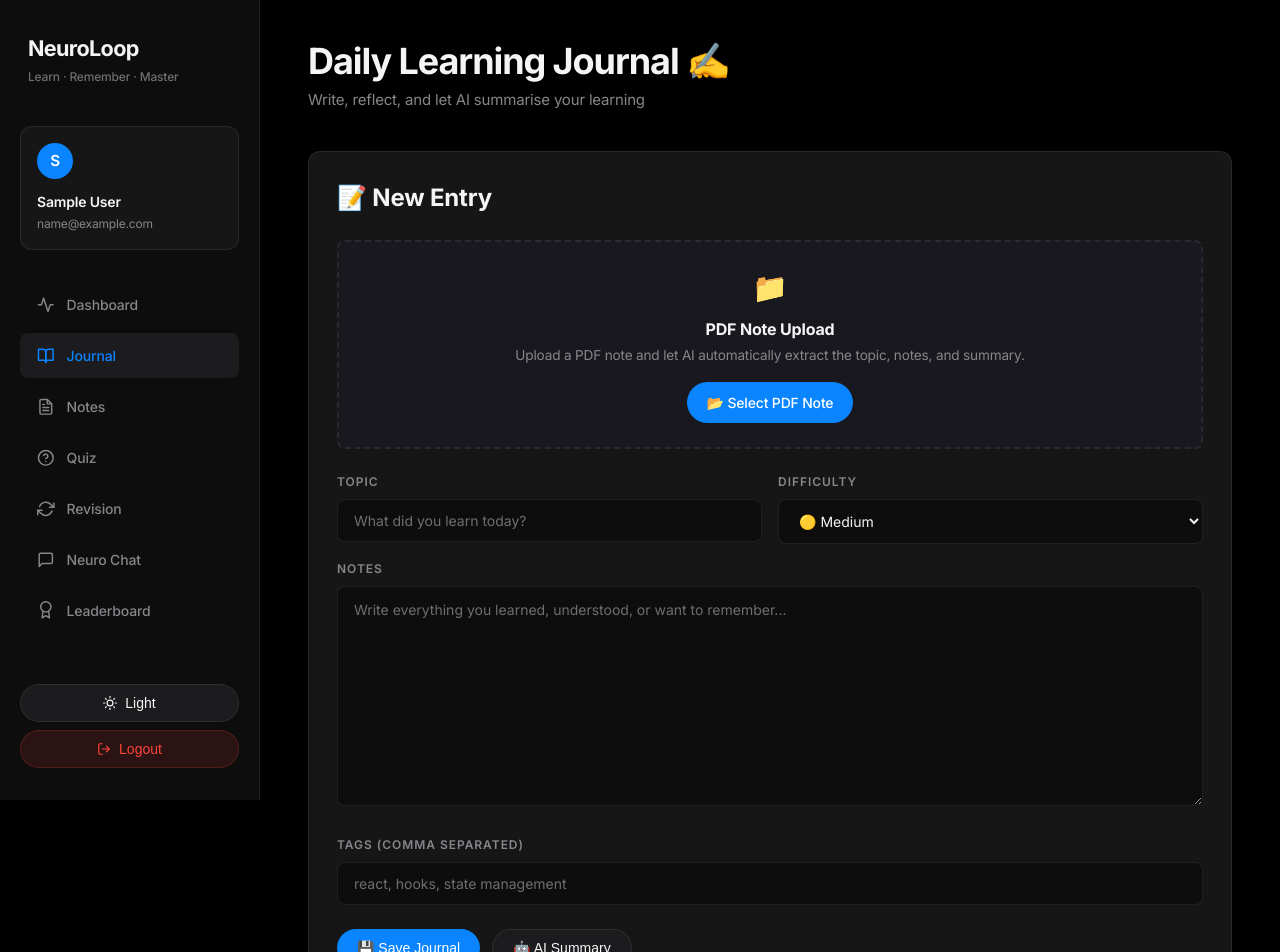
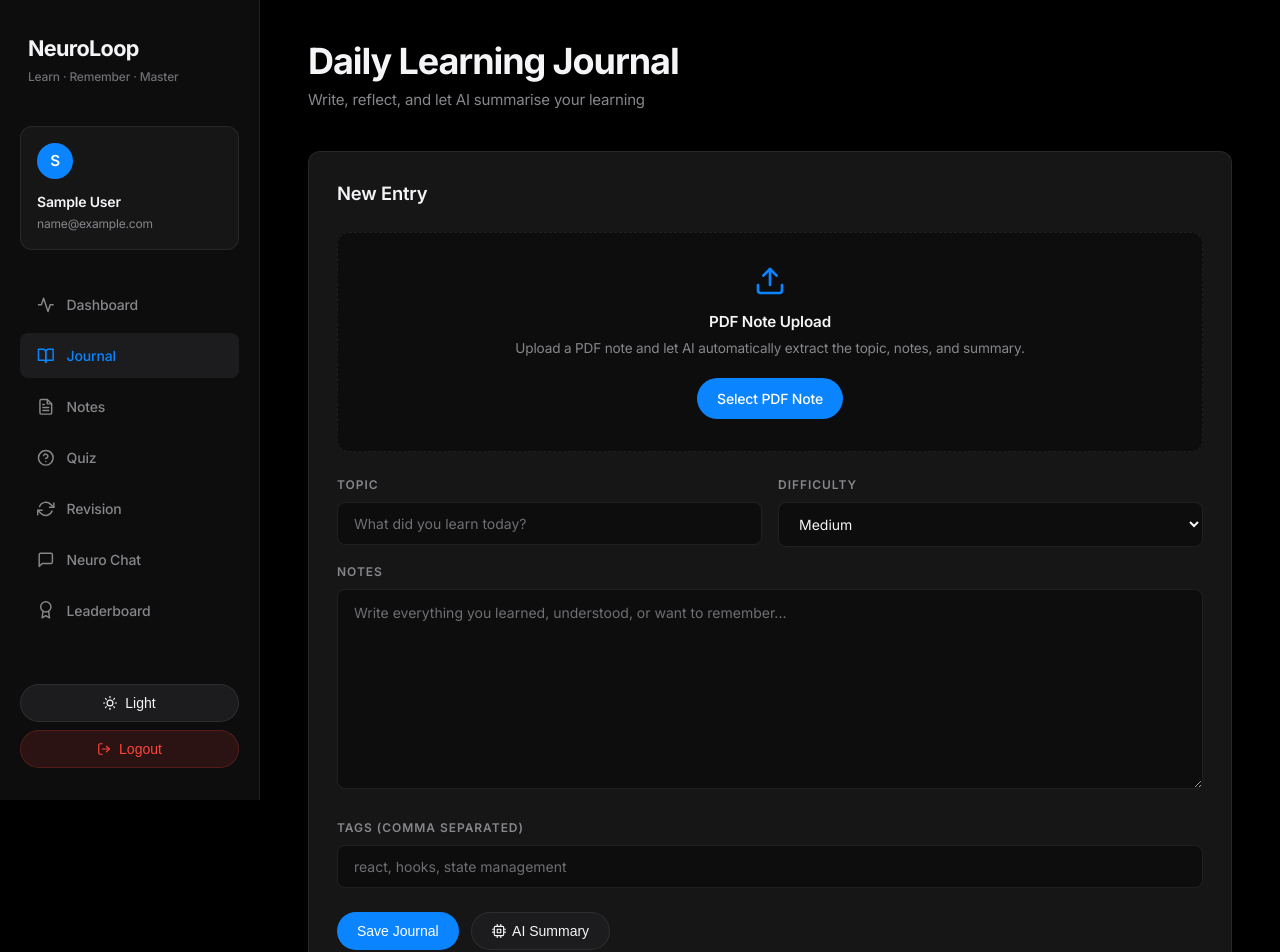
Before and after one commit to Vignesh132006/Neuroloop, a React (Vite) app in the folder client/: page /journal in a window 1280 px wide. Shown: the top 952 px of the page. Built offline with nearby package versions, Linux system fonts and the light colour scheme; no server answers; sample sign-in values are in the browser's storage.

Commit message:
feat(journal): remove emojis, add dot difficulty indicators and upload icon

```diff
--- a/client/src/pages/Journal.jsx
+++ b/client/src/pages/Journal.jsx
@@ -1,6 +1,13 @@
 import { useState, useEffect } from "react"
 import Sidebar from "../components/Sidebar"
 import api from "../api/axios"
+import {
+  FiBookOpen,
+  FiUpload,
+  FiEdit2,
+  FiTrash2,
+  FiCpu
+} from "react-icons/fi"
 
 export default function Journal() {
   const [topic, setTopic] = useState("")
@@ -44,11 +51,11 @@ export default function Journal() {
       }
       if (editId) {
         await api.put(`/notes/${editId}`, payload)
-        showToast("Journal updated! ✅")
+        showToast("Journal updated!")
         setEditId(null)
       } else {
         await api.post("/notes/add", payload)
-        showToast("Journal saved! 🎉")
+        showToast("Journal saved!")
       }
       setTopic(""); setNotes(""); setTags(""); setSummary(""); setDifficulty("medium")
       fetchJournals()
@@ -86,7 +93,7 @@ export default function Journal() {
     try {
       const res = await api.post("/ai/summary", { notes })
       setSummary(res.data.summary)
-      showToast("Summary generated! 🤖")
+      showToast("Summary generated!")
     } catch (e) {
       showToast("AI unavailable — try again", "error")
     } finally {
@@ -106,7 +113,7 @@ export default function Journal() {
     formData.append("pdf", file)
 
     setPdfLoading(true)
-    showToast("Parsing PDF and generating summary... ⏳", "info")
+    showToast("Parsing PDF and generating summary...", "info")
     try {
       const res = await api.post("/notes/upload-pdf", formData, {
         headers: { "Content-Type": "multipart/form-data" }
@@ -115,7 +122,7 @@ export default function Journal() {
       setTopic(res.data.topic || "")
       setNotes(res.data.text || "")
       setSummary(res.data.summary || "")
-      showToast("PDF parsed and summarized successfully! 📑")
+      showToast("PDF parsed and summarized successfully!")
     } catch (err) {
       showToast(err.response?.data?.error || "PDF upload failed", "error")
     } finally {
@@ -127,32 +134,32 @@ export default function Journal() {
     <div className="app-layout">
       <Sidebar />
       <main className="main-content fade-in">
-        {toast && <div className={`alert alert-${toast.type}`} style={{ position: "fixed", top: "1rem", right: "1rem", zIndex: 9999, maxWidth: "360px" }}>{toast.msg}</div>}
+        {toast && <div className={`alert alert-${toast.type}`} style={{ position: "fixed", top: "1.5rem", right: "1.5rem", zIndex: 9999, maxWidth: "360px" }}>{toast.msg}</div>}
 
         <div className="page-header">
-          <h1 className="page-title">Daily Learning Journal ✍️</h1>
+          <h1 className="page-title">Daily Learning Journal</h1>
           <p className="page-subtitle">Write, reflect, and let AI summarise your learning</p>
         </div>
 
         {/* Editor Card */}
         <div className="card mb-6">
-          <h2 style={{ fontWeight: 700, marginBottom: "1.5rem" }}>
-            {editId ? "✏️ Edit Entry" : "📝 New Entry"}
+          <h2 style={{ fontWeight: 600, fontSize: "1.15rem", marginBottom: "1.5rem" }}>
+            {editId ? "Edit Entry" : "New Entry"}
           </h2>
 
           {/* PDF Upload Section */}
           {!editId && (
             <div style={{
-              border: "2px dashed var(--border)",
-              borderRadius: "var(--radius-sm)",
-              padding: "1.5rem",
+              border: "1px dashed var(--border)",
+              borderRadius: "var(--radius)",
+              padding: "2rem",
               textAlign: "center",
               marginBottom: "1.5rem",
-              background: "rgba(139, 92, 246, 0.03)"
+              background: "var(--bg-secondary)"
             }}>
-              <div style={{ fontSize: "1.8rem", marginBottom: "0.5rem" }}>📁</div>
-              <h4 style={{ fontWeight: 700, marginBottom: "0.25rem" }}>PDF Note Upload</h4>
-              <p style={{ color: "var(--text-secondary)", fontSize: "0.85rem", marginBottom: "1rem" }}>
+              <FiUpload size={32} style={{ color: "var(--accent-blue)", marginBottom: "0.5rem" }} />
+              <h4 style={{ fontWeight: 600, fontSize: "0.95rem", marginBottom: "0.25rem" }}>PDF Note Upload</h4>
+              <p style={{ color: "var(--text-secondary)", fontSize: "0.85rem", marginBottom: "1.25rem" }}>
                 Upload a PDF note and let AI automatically extract the topic, notes, and summary.
               </p>
               <input
@@ -168,7 +175,7 @@ export default function Journal() {
                 className={`btn ${pdfLoading ? "btn-secondary" : "btn-primary"}`}
                 style={{ cursor: "pointer", display: "inline-flex", margin: "0 auto" }}
               >
-                {pdfLoading ? "Extracting..." : "📂 Select PDF Note"}
+                {pdfLoading ? "Extracting..." : "Select PDF Note"}
               </label>
             </div>
           )}
@@ -191,9 +198,9 @@ export default function Journal() {
                 value={difficulty}
                 onChange={(e) => setDifficulty(e.target.value)}
               >
-                <option value="easy">🟢 Easy</option>
-                <option value="medium">🟡 Medium</option>
-                <option value="hard">🔴 Hard</option>
+                <option value="easy">Easy</option>
+                <option value="medium">Medium</option>
+                <option value="hard">Hard</option>
               </select>
             </div>
           </div>
@@ -206,7 +213,7 @@ export default function Journal() {
               placeholder="Write everything you learned, understood, or want to remember..."
               value={notes}
               onChange={(e) => setNotes(e.target.value)}
-              style={{ minHeight: "220px" }}
+              style={{ minHeight: "200px" }}
             />
           </div>
 
@@ -222,10 +229,10 @@ export default function Journal() {
 
           <div style={{ display: "flex", gap: "0.75rem", flexWrap: "wrap" }}>
             <button id="journal-save" className="btn btn-primary" onClick={handleSave} disabled={loading}>
-              {loading ? "Saving..." : editId ? "✅ Update Entry" : "💾 Save Journal"}
+              {loading ? "Saving..." : editId ? "Update Entry" : "Save Journal"}
             </button>
-            <button className="btn btn-secondary" onClick={generateSummary} disabled={summaryLoading}>
-              {summaryLoading ? "Generating..." : "🤖 AI Summary"}
+            <button className="btn btn-secondary" onClick={generateSummary} disabled={summaryLoading} style={{ gap: "0.4rem" }}>
+              <FiCpu /> {summaryLoading ? "Generating..." : "AI Summary"}
             </button>
             {editId && (
               <button className="btn btn-danger" onClick={() => { setEditId(null); setTopic(""); setNotes(""); setSummary(""); }}>
@@ -237,7 +244,9 @@ export default function Journal() {
           {/* AI Summary Output */}
           {summary && (
             <div className="ai-output mt-4">
-              <div style={{ fontWeight: 700, marginBottom: "0.5rem" }}>🤖 AI Summary</div>
+              <div style={{ fontWeight: 600, marginBottom: "0.5rem", display: "flex", alignItems: "center", gap: "0.35rem" }}>
+                <FiCpu style={{ color: "var(--accent-purple)" }} /> AI Summary
+              </div>
               {summary}
             </div>
           )}
@@ -246,14 +255,14 @@ export default function Journal() {
         {/* Journal List */}
         <div>
           <div className="flex-between mb-4">
-            <h2 style={{ fontWeight: 700, fontSize: "1.25rem" }}>📚 Saved Entries</h2>
-            <span className="badge badge-purple">{journals.length} entries</span>
+            <h2 style={{ fontWeight: 600, fontSize: "1.15rem" }}>Saved Entries</h2>
+            <span className="badge badge-blue">{journals.length} entries</span>
           </div>
 
           {journals.length === 0 ? (
             <div className="card">
               <div className="empty-state">
-                <div className="empty-state-icon">📖</div>
+                <div className="empty-state-icon"><FiBookOpen size={32} /></div>
                 <h3>No journal entries yet</h3>
                 <p>Write your first entry above to get started</p>
               </div>
@@ -261,17 +270,18 @@ export default function Journal() {
           ) : (
             <div style={{ display: "flex", flexDirection: "column", gap: "1rem" }}>
               {journals.map((j) => (
-                <div key={j._id} className="card" style={{ borderLeft: "3px solid var(--accent-purple)" }}>
+                <div key={j._id} className="card" style={{ borderLeft: `3px solid var(--accent-${j.difficulty === "easy" ? "green" : j.difficulty === "hard" ? "pink" : "blue"})` }}>
                   <div className="flex-between mb-2">
-                    <h3 style={{ fontWeight: 700, fontSize: "1.05rem" }}>{j.topic}</h3>
+                    <h3 style={{ fontWeight: 600, fontSize: "1rem", color: "var(--text-primary)" }}>{j.topic}</h3>
                     <div style={{ display: "flex", gap: "0.5rem", alignItems: "center" }}>
-                      <span className={`badge badge-${j.difficulty === "easy" ? "green" : j.difficulty === "hard" ? "pink" : "blue"}`}>
+                      <span className={`badge badge-${j.difficulty === "easy" ? "green" : j.difficulty === "hard" ? "pink" : "blue"}`} style={{ display: "inline-flex", alignItems: "center", gap: "0.35rem" }}>
+                        <span className={`dot dot-${j.difficulty}`}></span>
                         {j.difficulty}
                       </span>
                       <span className="badge badge-purple">Rev: {j.revisionCount}</span>
                     </div>
                   </div>
-                  <p style={{ color: "var(--text-secondary)", fontSize: "0.9rem", marginBottom: "0.75rem", lineHeight: 1.7 }}>
+                  <p style={{ color: "var(--text-secondary)", fontSize: "0.875rem", marginBottom: "0.75rem", lineHeight: 1.6 }}>
                     {j.notes.length > 200 ? j.notes.slice(0, 200) + "..." : j.notes}
                   </p>
                   {(j.tags || []).length > 0 && (
@@ -280,8 +290,8 @@ export default function Journal() {
                     </div>
                   )}
                   {j.aiSummary && (
-                    <div style={{ background: "rgba(139,92,246,0.07)", border: "1px solid rgba(139,92,246,0.2)", borderRadius: "8px", padding: "0.75rem", fontSize: "0.85rem", marginBottom: "0.75rem", color: "var(--text-secondary)" }}>
-                      🤖 {j.aiSummary.slice(0, 150)}...
+                    <div style={{ background: "var(--bg-secondary)", border: "1px solid var(--border)", borderRadius: "8px", padding: "0.75rem", fontSize: "0.85rem", marginBottom: "0.75rem", color: "var(--text-secondary)" }}>
+                      AI Summary: {j.aiSummary.slice(0, 150)}...
                     </div>
                   )}
                   <div style={{ display: "flex", gap: "0.5rem", justifyContent: "space-between", alignItems: "center" }}>
@@ -289,8 +299,12 @@ export default function Journal() {
                       {new Date(j.createdAt).toLocaleDateString("en-US", { month: "short", day: "numeric", year: "numeric" })}
                     </span>
                     <div style={{ display: "flex", gap: "0.5rem" }}>
-                      <button className="btn btn-secondary btn-icon" onClick={() => handleEdit(j)} title="Edit">✏️</button>
-                      <button className="btn btn-danger btn-icon" onClick={() => handleDelete(j._id)} title="Delete">🗑️</button>
+                      <button className="btn btn-secondary btn-icon" onClick={() => handleEdit(j)} title="Edit">
+                        <FiEdit2 size={14} />
+                      </button>
+                      <button className="btn btn-danger btn-icon" onClick={() => handleDelete(j._id)} title="Delete">
+                        <FiTrash2 size={14} />
+                      </button>
                     </div>
                   </div>
                 </div>
```
